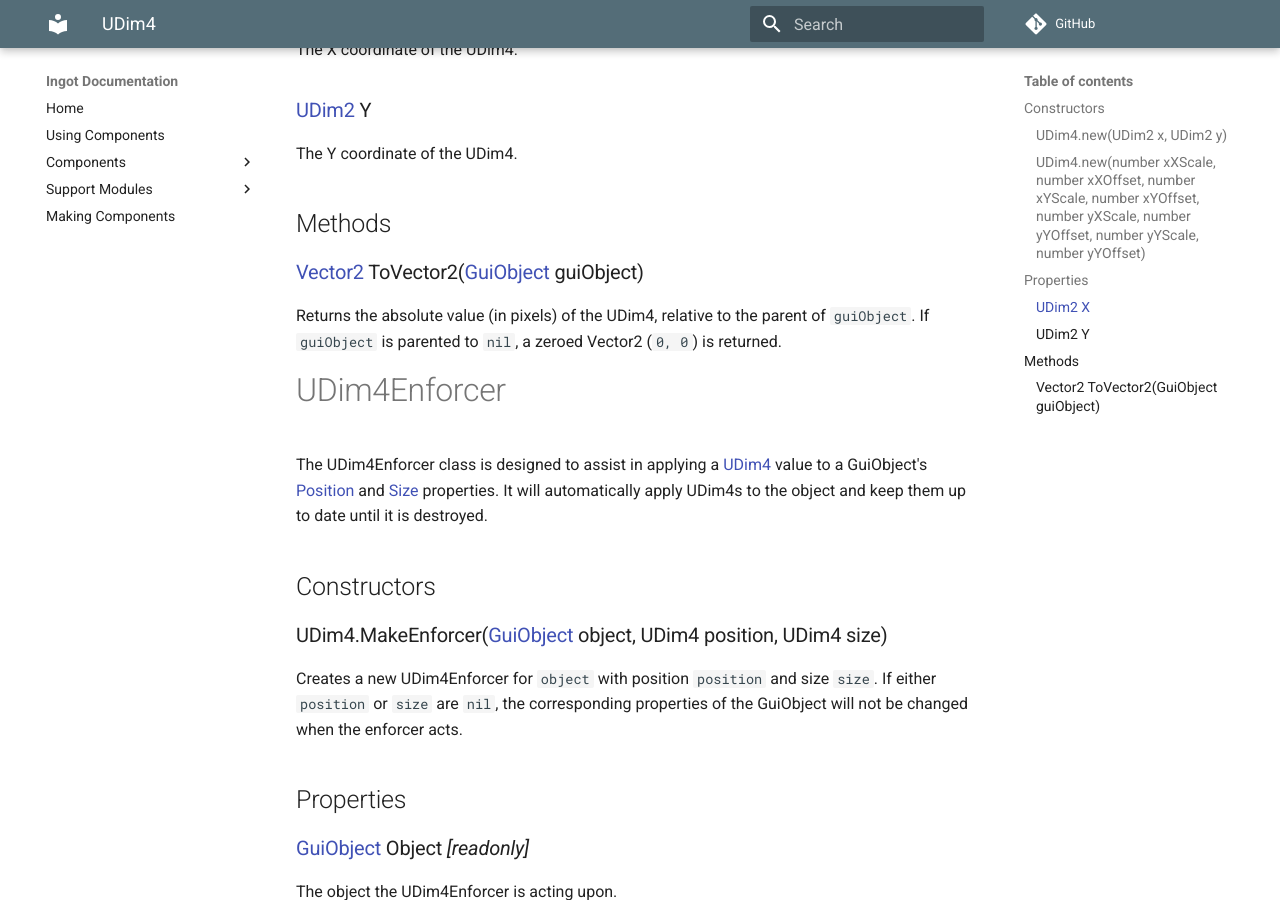
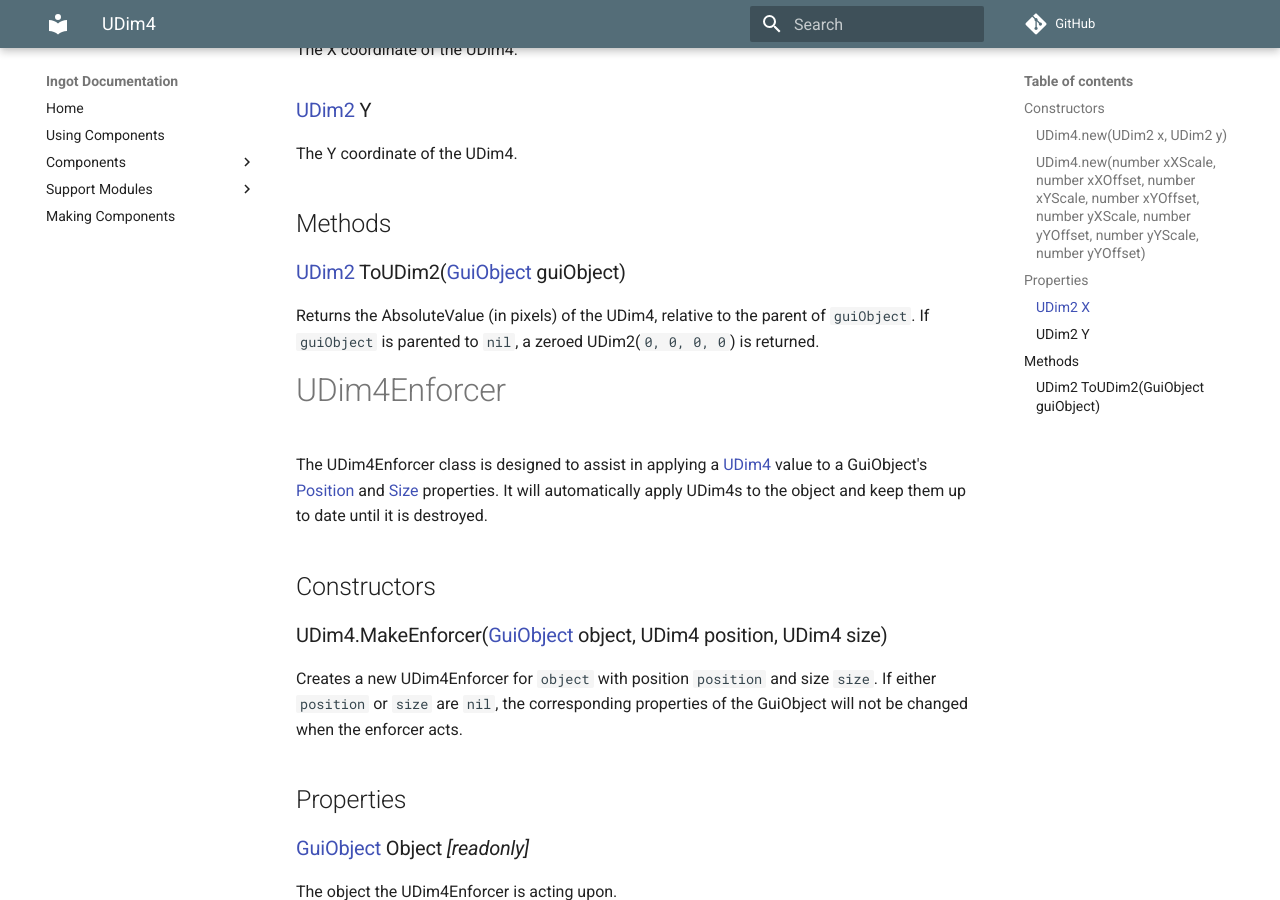
Before and after one commit to MemoryPenguin/RbxIngot, an MkDocs documentation site: the page built from Documentation/Source/Support/UDim4.md, in a window 1280 px wide and 900 px high, scrolled down 801 px. Built offline with MkDocs 1.6.1 and Material for MkDocs 9.7.7, drawn with Linux system fonts in a browser that asks for light colours; comment, search, counter and statistics services are not loaded; old or Windows-style settings are respelled for this version of MkDocs.

Commit message:
Update UDim4.md

```diff
--- a/Documentation/Source/Support/UDim4.md
+++ b/Documentation/Source/Support/UDim4.md
@@ -21,8 +21,8 @@ The Y coordinate of the UDim4.
 
 ## Methods
 
-### [Vector2](http://wiki.roblox.com/index.php?title=API:Vector2) ToVector2([GuiObject](http://wiki.roblox.com/index.php?title=API:Class/GuiObject) guiObject)
-Returns the absolute value (in pixels) of the UDim4, relative to the parent of `guiObject`. If `guiObject` is parented to `nil`, a zeroed Vector2 (`0, 0`) is returned.
+### [UDim2](http://wiki.roblox.com/index.php?title=API:UDim2) ToUDim2([GuiObject](http://wiki.roblox.com/index.php?title=API:Class/GuiObject) guiObject)
+Returns the AbsoluteValue (in pixels) of the UDim4, relative to the parent of `guiObject`. If `guiObject` is parented to `nil`, a zeroed UDim2(`0, 0, 0, 0`) is returned.
 
 # UDim4Enforcer
 The UDim4Enforcer class is designed to assist in applying a [UDim4](udim4.md) value to a GuiObject's [Position](http://wiki.roblox.com/index.php?title=API:Class/GuiObject/Position) and [Size](http://wiki.roblox.com/index.php?title=API:Class/GuiObject/Size) properties. It will automatically apply UDim4s to the object and keep them up to date until it is destroyed.
```
